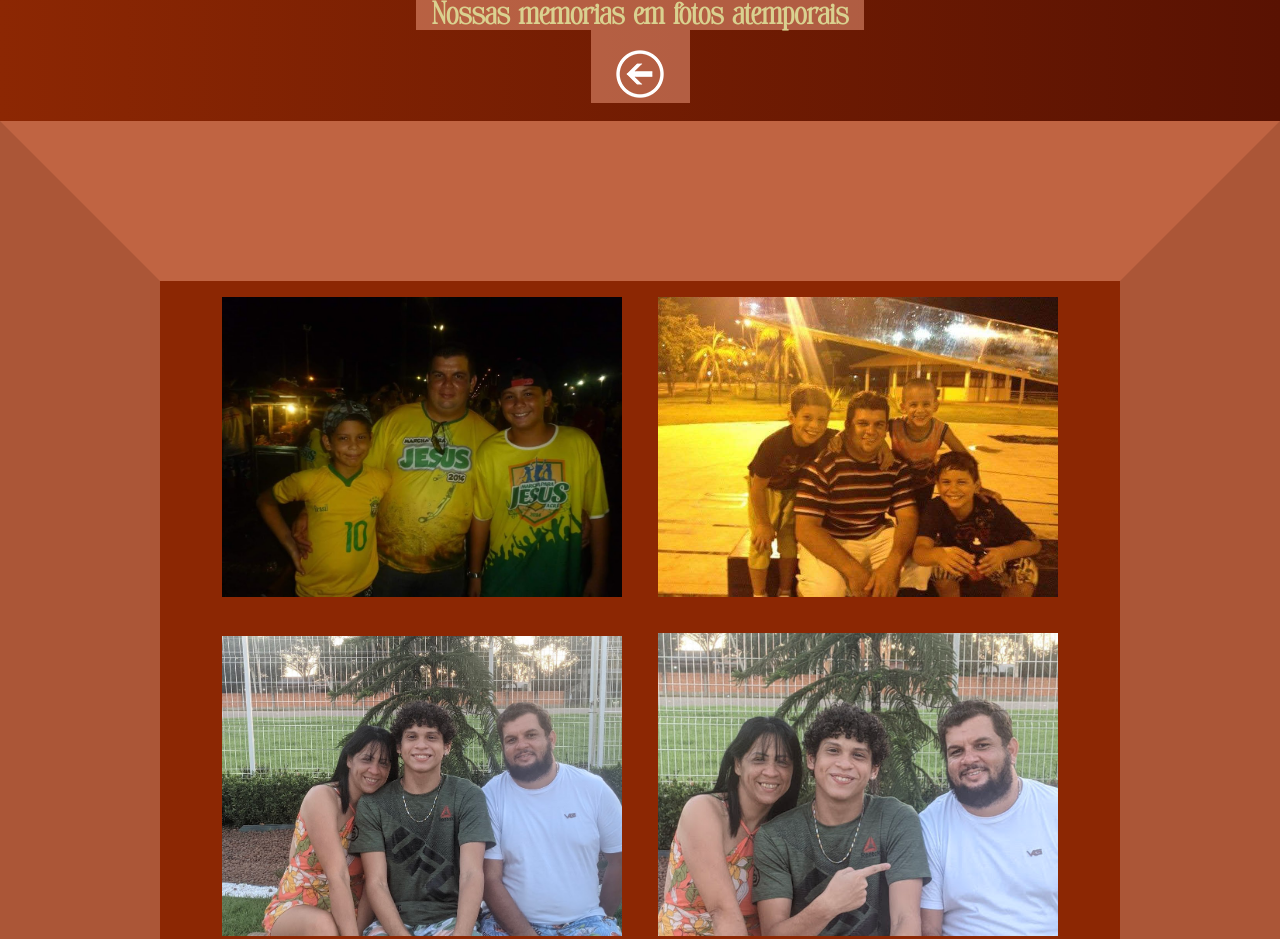
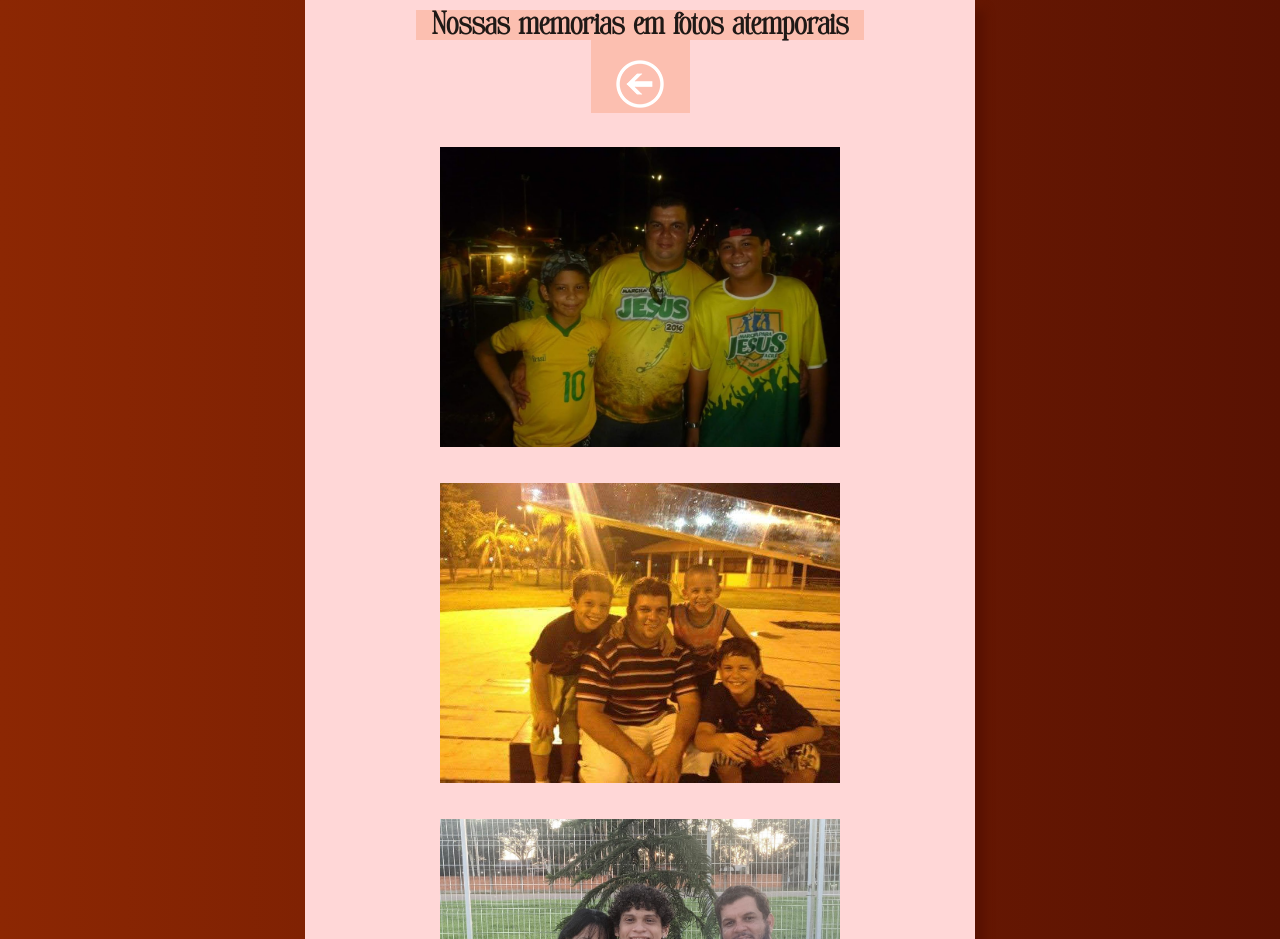
Before and after one commit to kawecz/eu-amo-meu-pai, a plain HTML site: page fotos.html in a window 1280 px wide. Shown: the top 939 px of the page. Drawn offline with Linux system fonts and the light colour scheme; files whose address does not match are found by name.

Commit message:
mudei algumas coisas

```diff
--- a/fotos.html
+++ b/fotos.html
@@ -7,15 +7,15 @@
     <link rel="stylesheet" href="style.css">
 </head>
 <body>
-    <h1 style="color: #dee09ae1;">Nossas memorias em fotos atemporais</h1>
+    <main>
+        <h1 style="color: #010201e1;">Nossas memorias em fotos atemporais</h1>
         <h3 class="p"><a href="index.html"><img src="imagens/voltar.png" alt="Botao de voltar"></a></h3>
         <br>
-    <div class="fotos">
         <img width="400px" src="imagens/foto01.jpg" alt="Foto">
         <img width="400px" src="imagens/foto02.jpg" alt="Foto">
         <br>
         <img width="400px" src="imagens/foto03.jpg" alt="Foto">
         <img width="400px" src="imagens/foto04.jpg" alt="Foto">
-    </div>
+    </main>
 </body>
 </html>
--- a/style.css
+++ b/style.css
@@ -7,14 +7,16 @@ body{
     background-image: linear-gradient(to right, #8C2703, #591202);
     margin: auto;
     text-align: center;
+
 }
 
 main{
     background-color: rgb(255, 215, 215);
-    width: 600px;
+    max-width: 650px;
     padding: 10px;
     margin: auto;
-    border-radius: 10px;
+    border-bottom-left-radius: 10px;
+    border-bottom-right-radius: 10px;
     box-shadow: 10px 10px 10px #591202;
 
 }
@@ -65,14 +67,8 @@ p{
     color: #d4c2ac;
     text-align: center;
 }
-.fotos{
- background-color: #8C2703;
- width: auto;
- height: auto;
- border-width: 10em;
- border-style: solid;
- border-color:#f8a5867c;
-border-inline-color: #cc886f7c;
+.fotospg {
+    border-top: 0px;
 }
 img{
     margin: 1em;
```
Also changed, not shown: site.html (+1 -1 lines). Lines whose indentation alone changed are shown as unchanged.
